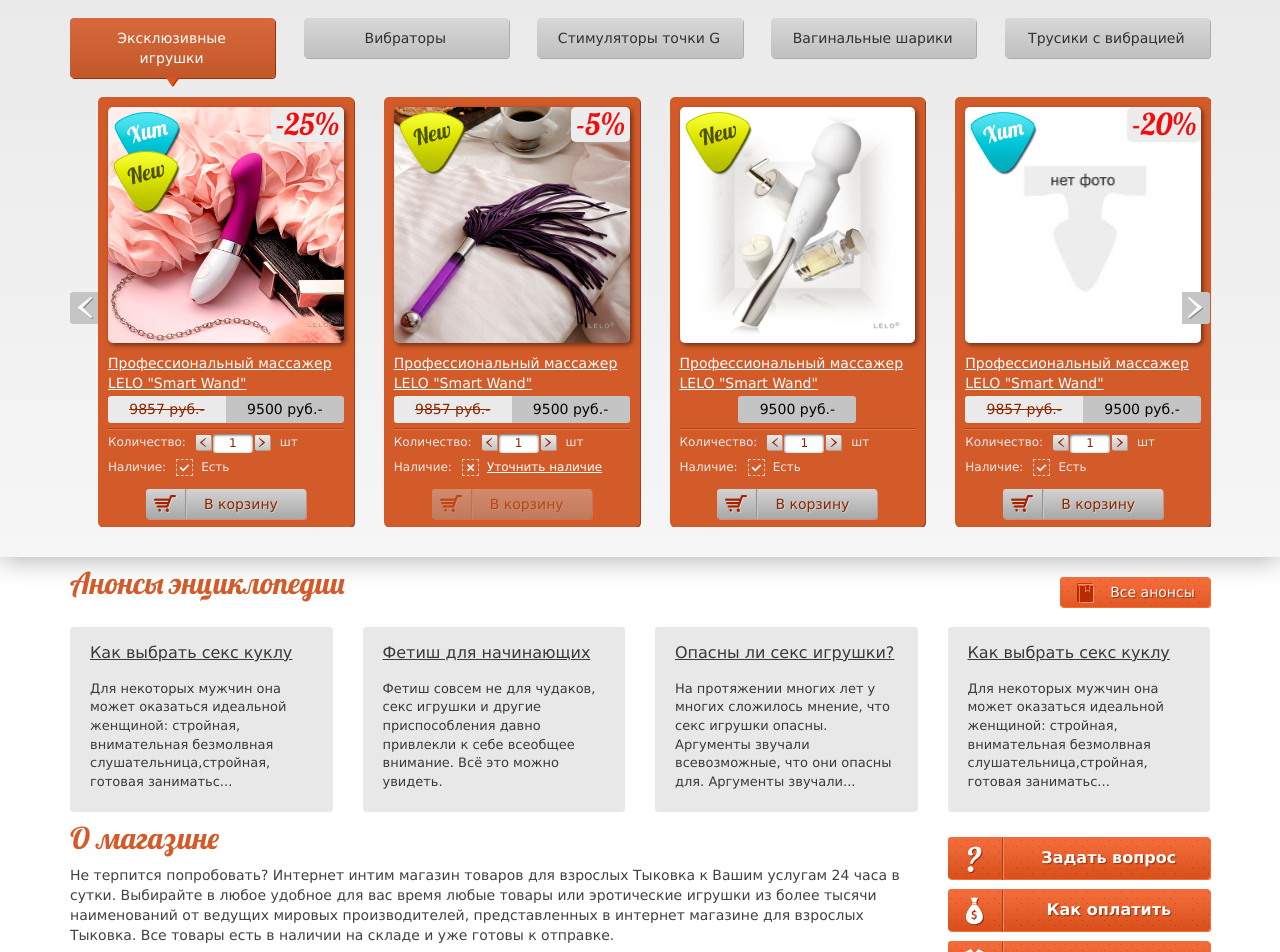
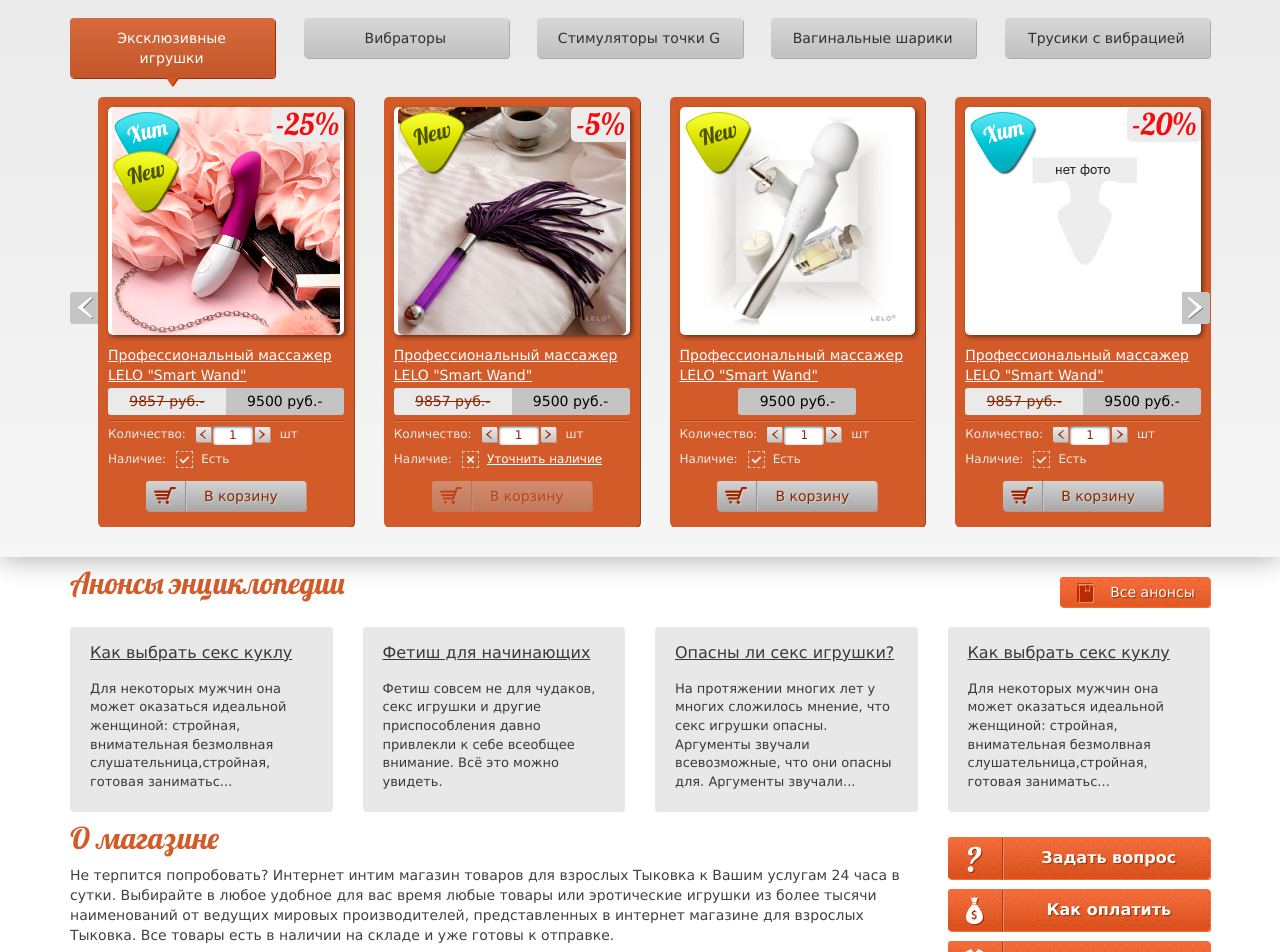
Before and after one commit to starniciuc/tikovka, a plain HTML site: page public_html/index.html in a window 1280 px wide. Shown: the part 653-1605 px from the top of the page. Drawn offline with nearby package versions, Linux system fonts and the light colour scheme; a script that the page names is missing.

Commit message:
bug product

```diff
--- a/public_html/css/main.css
+++ b/public_html/css/main.css
@@ -750,9 +750,13 @@ a.consult span{
 .produs-img{
     border-radius: 5px;
     box-shadow: 2px 2px 5px 0 rgba(0, 0, 0, 0.5);
+    background-color: #FFF;
+    text-align: center;
+    height: 228px;
 }
 .produs-img img{
-    width: 100%;
+    max-width: 100%;
+    max-height: 228px;
     border-radius: 5px;
 }
 .produs-block .link-to{
```
